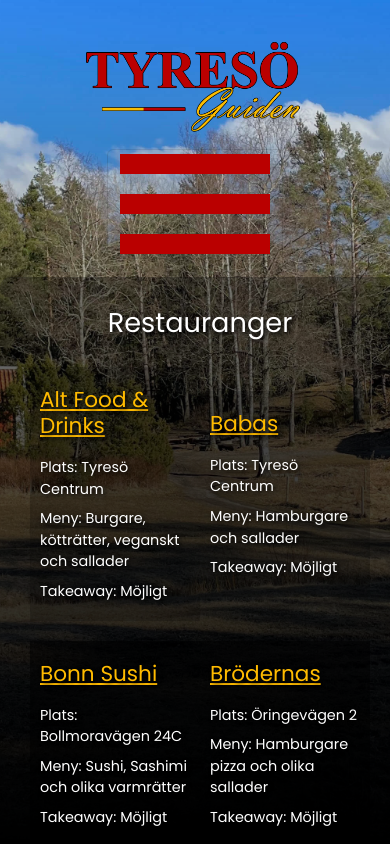
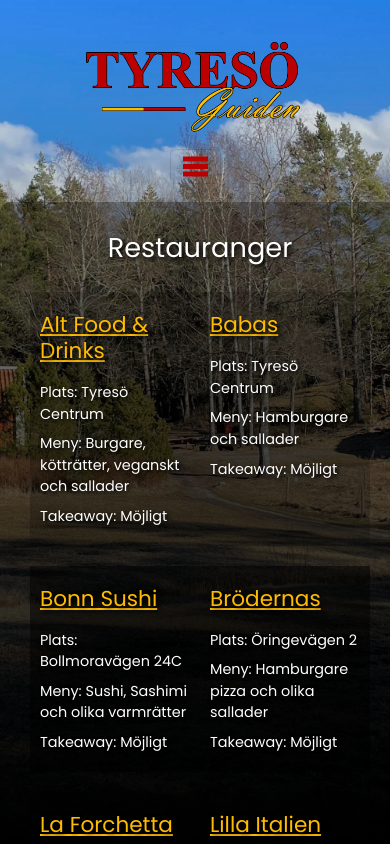
Before and after one commit to tompahans/tyresoguidenv2, a Next.js app: page /Restauranger in a window 390 px wide. Shown: the top 844 px of the page. Built offline with nearby package versions, Linux system fonts and the light colour scheme.

Commit message:
fix: add svg hamburger + minor responsiveness adjustments

```diff
--- /dev/null
+++ b/components/hamburger.js
@@ -0,0 +1,13 @@
+import * as React from "react";
+
+function Hamburger(props) {
+  return (
+    <svg viewBox="0 0 100 80" width={40} height={40} {...props}>
+      <path d="M0 0H100V20H0z" />
+      <path d="M0 30H100V50H0z" />
+      <path d="M0 60H100V80H0z" />
+    </svg>
+  );
+}
+
+export default Hamburger;
--- a/components/navbar.js
+++ b/components/navbar.js
@@ -1,5 +1,6 @@
 import Link from "next/link";
 import Image from "next/image";
+import Hamburger from "./hamburger.js";
 
 export default function Navbar() {
   return (
@@ -15,13 +16,7 @@ export default function Navbar() {
             aria-expanded="false"
             aria-label="Toggle navigation"
           >
-            <Image
-              src="/img/gfx/burger-red.png"
-              alt="Meny"
-              width={20}
-              height={20}
-              style={{ width: "auto", height: "auto" }}
-            />
+            <Hamburger className="button" />
           </button>
           <div className="collapse navbar-collapse" id="navbarNavDropdown">
             <ul className="navbar-nav">
--- a/styles/globals.css
+++ b/styles/globals.css
@@ -70,6 +70,13 @@ body::-webkit-scrollbar {
   border-radius: 5px;
 }
 
+.button {
+  color: var(--primary-color);
+  fill: var(--secondary-color);
+  width: 25px;
+  height: 25px;
+}
+
 span {
   color: rgb(250, 248, 248);
 }
@@ -127,6 +134,7 @@ span {
 .restaurangLista > div {
   flex-direction: column;
   display: flex;
+  align-self: stretch;
   justify-content: flex-start;
   align-items: flex-start;
   background: rgba(0, 0, 0, 0.5);
@@ -286,8 +294,6 @@ header img {
 
 .navbar-toggler {
   color: var(--secondary-color);
-  text-shadow: 2px 2px 3px rgb(59, 59, 59);
-  font-weight: bold;
 }
 .navbar-toggler img {
   width: 30px;
@@ -312,6 +318,7 @@ header img {
     justify-content: center;
     padding: 0;
     min-width: 135px;
+    margin-top: 10px;
   }
   .navbar ul {
     margin-top: 10px;
```
Also changed, not shown: public/img/gfx/menu-icon.svg (added).
